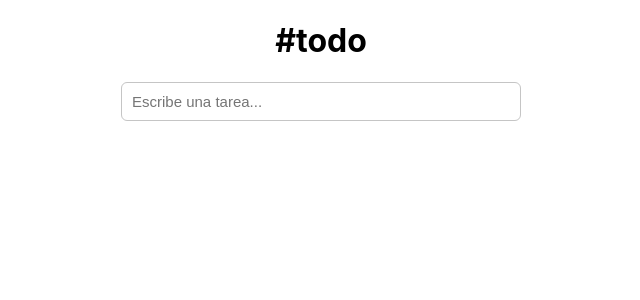
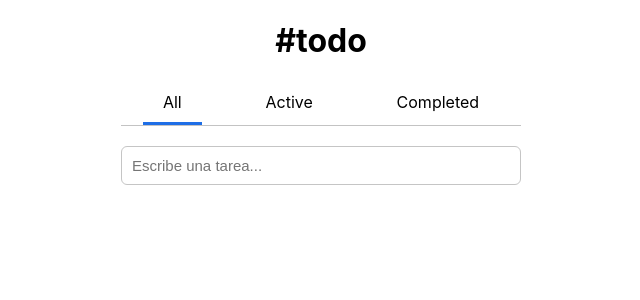
Before and after one commit to cobasesp/todo-app-react, a React (Create React App) app: page / in a window 1280 px wide. Shown: the top 300 px of the page, without its empty margins (319-959 px from the left). Built offline with nearby package versions, Linux system fonts and the light colour scheme.

Commit message:
Added view filter

```diff
--- a/src/App.js
+++ b/src/App.js
@@ -7,16 +7,37 @@ import TodoList from './components/TodoListComponent';
 function App() {
 
   const [todoList, setTodo] = useState([]);
+  const [todoView, setTodoView] = useState([]);
+  const [viewOption, setViewOption] = useState('all');
+
+  useEffect(() => {
+    switch(viewOption){
+      case 'all':
+        setTodoView(todoList);
+        break;
+
+      case 'active':
+        setTodoView(getTodosByStatus(false));
+        break;
+
+      case 'completed':
+        setTodoView(getTodosByStatus(true));
+        break;
+    }
+
+  }, [todoList, viewOption])
 
   const addTodo = todoText => {
+    let nextId = todoList.length + 1;
+    todoText = {...todoText, 'id': nextId}
     setTodo([...todoList, todoText]);
   }
 
-  const updateTodoStatus = (i, status) => {
+  const updateTodoStatus = (id, status) => {
     let newArray = [];
 
-    todoList.forEach((todo, index) => {
-      if( index == i ) {
+    todoList.forEach((todo) => {
+      if( todo.id == id ) {
         todo.done = status;
       }
       newArray.push(todo);
@@ -25,15 +46,38 @@ function App() {
     setTodo(newArray);
   }
 
+  const getTodosByStatus = (status) => {
+    let newArray = [];
+
+    todoList.forEach((todo) => {
+      if(todo.done == status){
+        newArray.push(todo);
+      }
+    });
+
+    return newArray;
+  }
+
+  const changeOption = (e) => {
+    document.querySelector('.active').classList.remove('active');
+    e.target.classList.add('active');
+  }
+
   return (
     <Fragment>
       <h1>#todo</h1>
+
+      <div id="options">
+        <div onClick={(e) => {setViewOption('all'); changeOption(e)}} className="active">All</div>
+        <div onClick={(e) => {setViewOption('active'); changeOption(e)}}>Active</div>
+        <div onClick={(e) => {setViewOption('completed'); changeOption(e)}}>Completed</div>
+      </div>
 
       <AddTodo saveTodo={todoText => {
         addTodo(todoText);
       }} ></AddTodo>
 
-      <TodoList todoList={todoList} updateTodoStatus={updateTodoStatus}></TodoList>
+      <TodoList todoView={todoView} updateTodoStatus={updateTodoStatus}></TodoList>
 
     </Fragment>
   );
--- a/src/components/TodoListComponent.js
+++ b/src/components/TodoListComponent.js
@@ -1,6 +1,6 @@
 import React from 'react';
 
-const TodoList = ({todoList, updateTodoStatus}) => {
+const TodoList = ({todoView, updateTodoStatus}) => {
 
     const changeStatus = (index, e) => {
         updateTodoStatus(index, e.target.checked);
@@ -8,13 +8,14 @@ const TodoList = ({todoList, updateTodoStatus}) => {
 
     return(
         <div>
-            {todoList.map((todo, index) => (
-                <div className="todo-checkbox" key={todo}>
+            {todoView.map((todo) => (
+                <div className="todo-checkbox" key={todo.id}>
                     <input type="checkbox"
                     className="check form-control"
-                    name={"check" + index}
-                    id={"check" + index}
-                    onClick={(e) => changeStatus(index, e)}/>
+                    name={"check" + todo.id}
+                    id={"check" + todo.id}
+                    defaultChecked={todo.done}
+                    onClick={(e) => changeStatus(todo.id, e)}/>
                     <p>{todo.text}</p>
                 </div>
             ))}
--- a/src/todo.css
+++ b/src/todo.css
@@ -2,6 +2,24 @@
     width: 400px;
     margin: 0 auto;
     text-align: center;
+}
+
+#options{
+    display: flex;
+    flex-direction: row;
+    flex-wrap: nowrap;
+    justify-content: space-around;
+    margin: 20px 0;
+    border-bottom: 1px solid #c3c3c3;
+}
+
+#options div{
+    cursor: pointer;
+    padding: 10px 20px;
+}
+
+#options div.active{
+    border-bottom: 3px rgb(30, 110, 230) solid;
 }
 
 #todo-input input{
```
